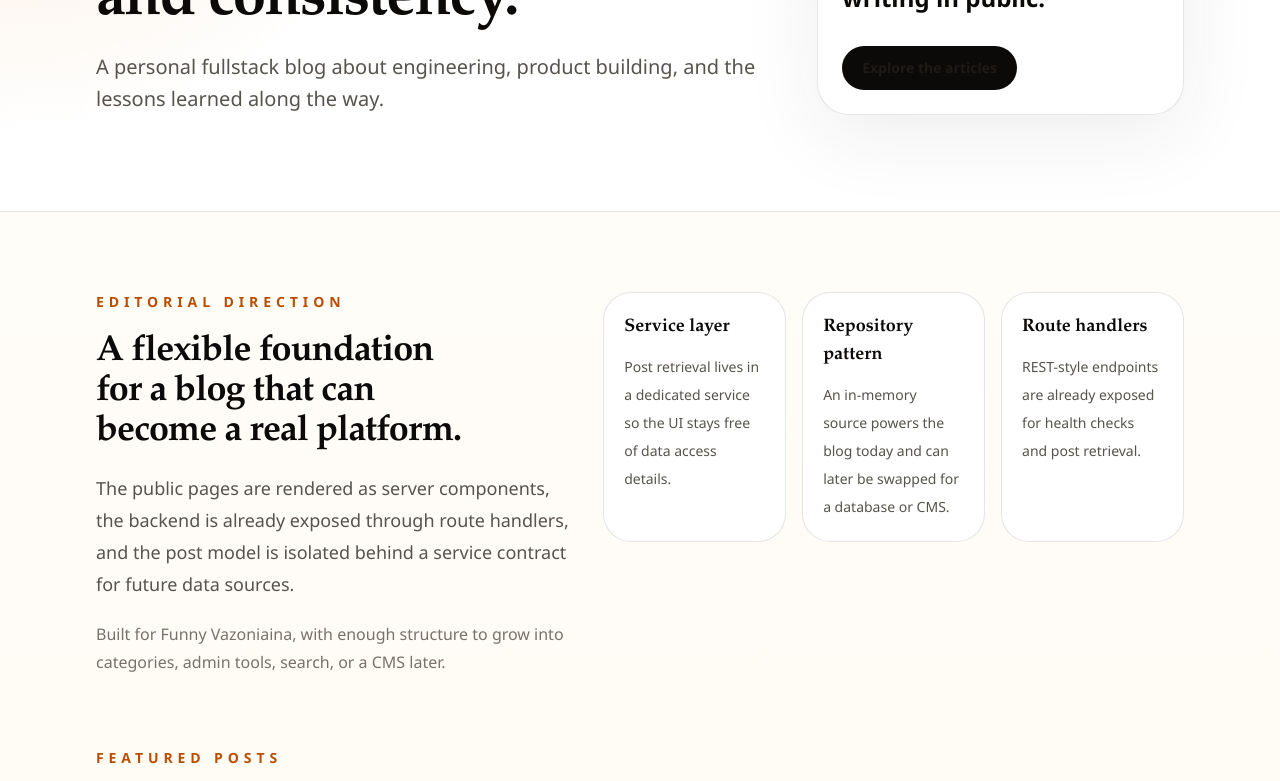
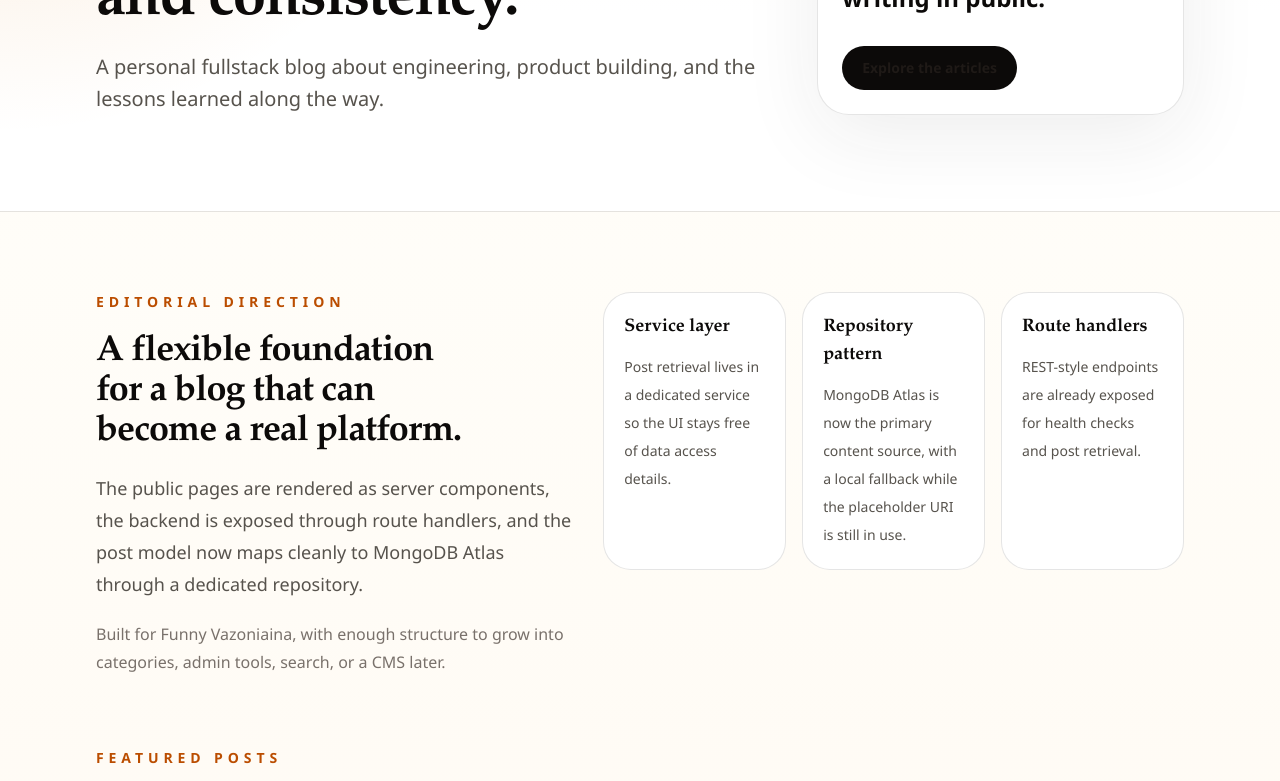
Before and after one commit to FunnyVazoniaina/NextBlog, a Next.js app: page / in a window 1280 px wide. Shown: the part 445-1226 px from the top of the page. Built offline with nearby package versions, Linux system fonts and the light colour scheme; no server answers; the database is empty.

Commit message:
Updated the homepage copy for MongoDB Atlas.

```diff
--- a/app/page.tsx
+++ b/app/page.tsx
@@ -15,7 +15,7 @@ const backendCapabilities = [
   {
     title: "Repository pattern",
     description:
-      "An in-memory source powers the blog today and can later be swapped for a database or CMS.",
+      "MongoDB Atlas is now the primary content source, with a local fallback while the placeholder URI is still in use.",
   },
   {
     title: "Route handlers",
@@ -42,8 +42,8 @@ export default async function Home() {
             </h2>
             <p className="text-lg leading-8 text-stone-600">
               The public pages are rendered as server components, the backend is
-              already exposed through route handlers, and the post model is
-              isolated behind a service contract for future data sources.
+              exposed through route handlers, and the post model now maps
+              cleanly to MongoDB Atlas through a dedicated repository.
             </p>
             <p className="text-base leading-7 text-stone-500">
               Built for {siteConfig.author.name}, with enough structure to grow
```
